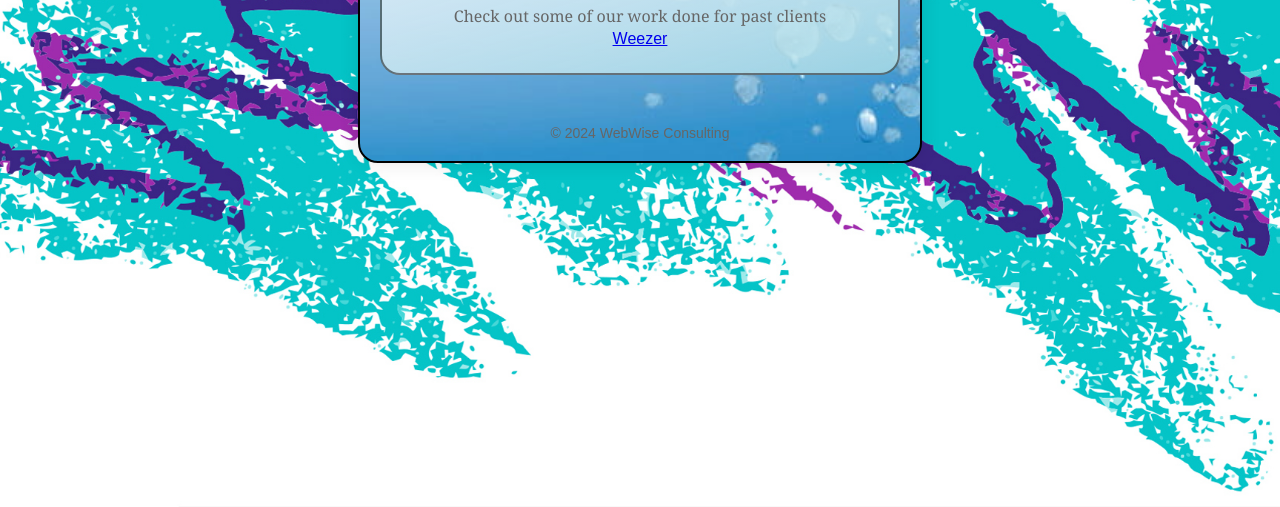
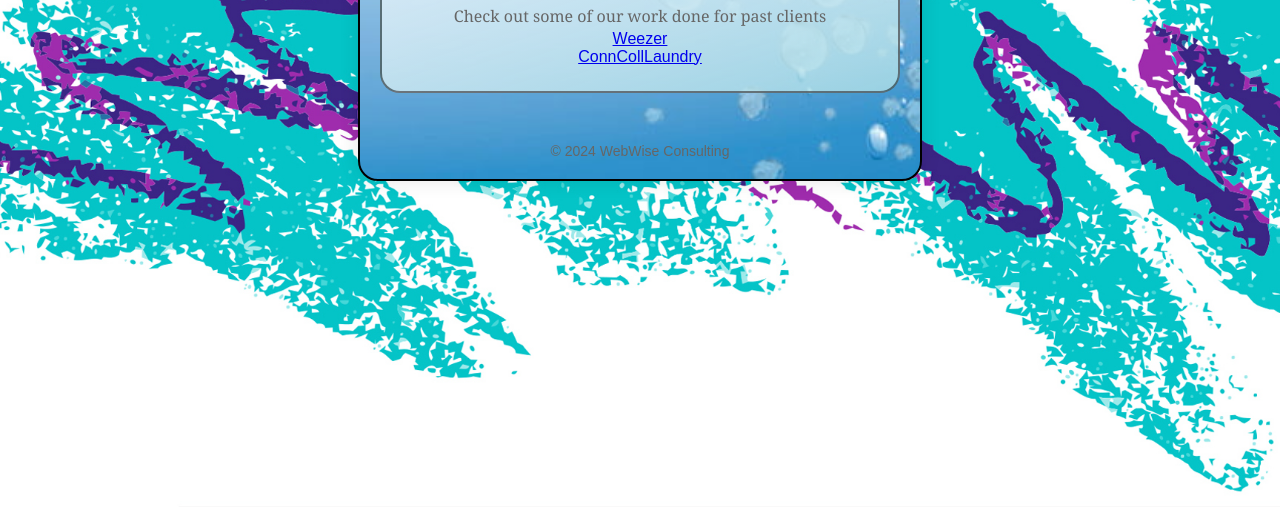
Before and after one commit to mrenwicka/COM-214-Business-Case-project, a plain HTML site: page ourwork.html in a window 1280 px wide. Shown: the part 293-800 px from the top of the page. Drawn offline with Linux system fonts and the light colour scheme.

Commit message:
added laundry website

```diff
--- a/ourwork.html
+++ b/ourwork.html
@@ -24,19 +24,14 @@
     <main>
       <h2>Our Work</h2>
       <p>Check out some of our work done for past clients</p>
-      <table>
-        <tr>
+      <ul style="list-style-type: none;">
+        <li>
           <a href="weezre/index.html">Weezer</a>
-          <!-- <td><img src="nike.png" width="500" height="600" onclick="openPopup('nike.png')"></td> -->
-          <!-- <td>Nike</td> -->
-          <!-- <td>2003</td> -->
-        </tr>
-        <!-- <tr>
-          <td><img src="mcdonalds.png" width="500" height="600" onclick="openPopup('mcdonalds.png')"></td>
-          <td>McDonalds</td>
-          <td>2002</td>
-        </tr> -->
-      </table>
+        </li>
+        <li>
+          <a href="ConnCollLaundry/index.html">ConnCollLaundry</a>
+        </li>
+      </ul>
     </main>
     <footer>
       <p>&copy; 2024 WebWise Consulting</p>
```
